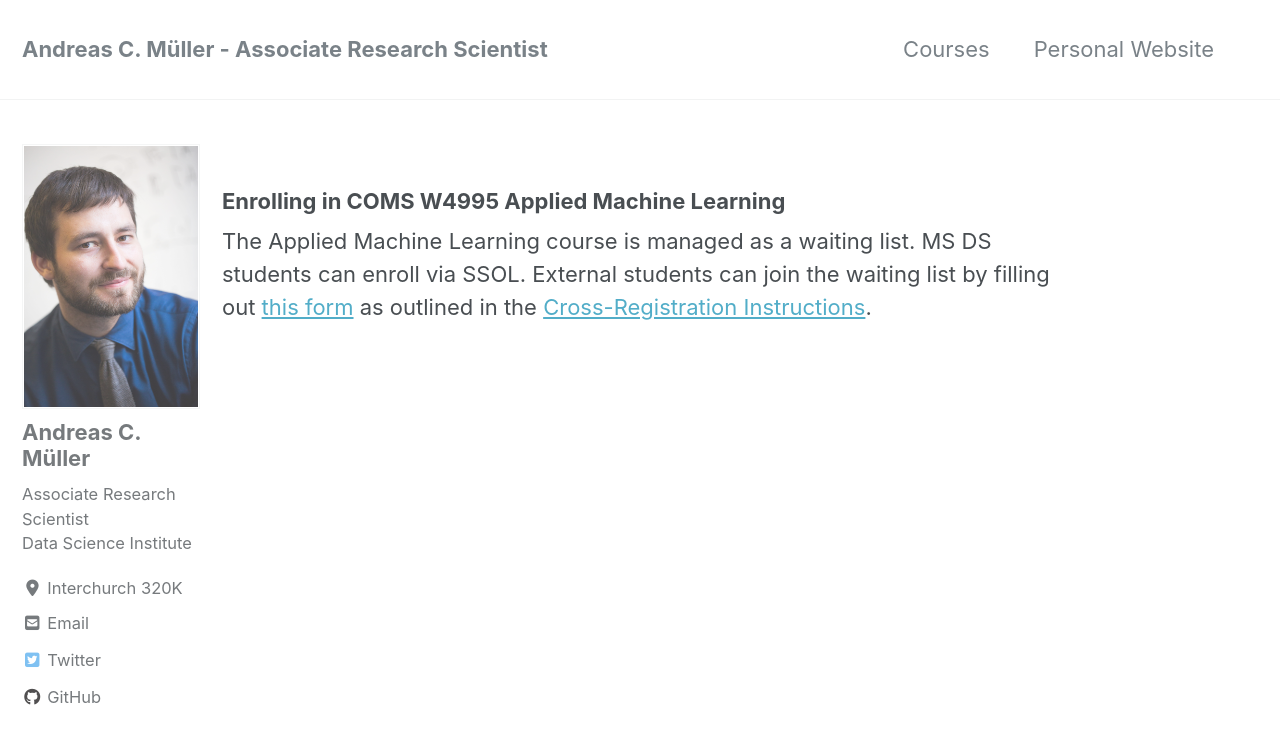
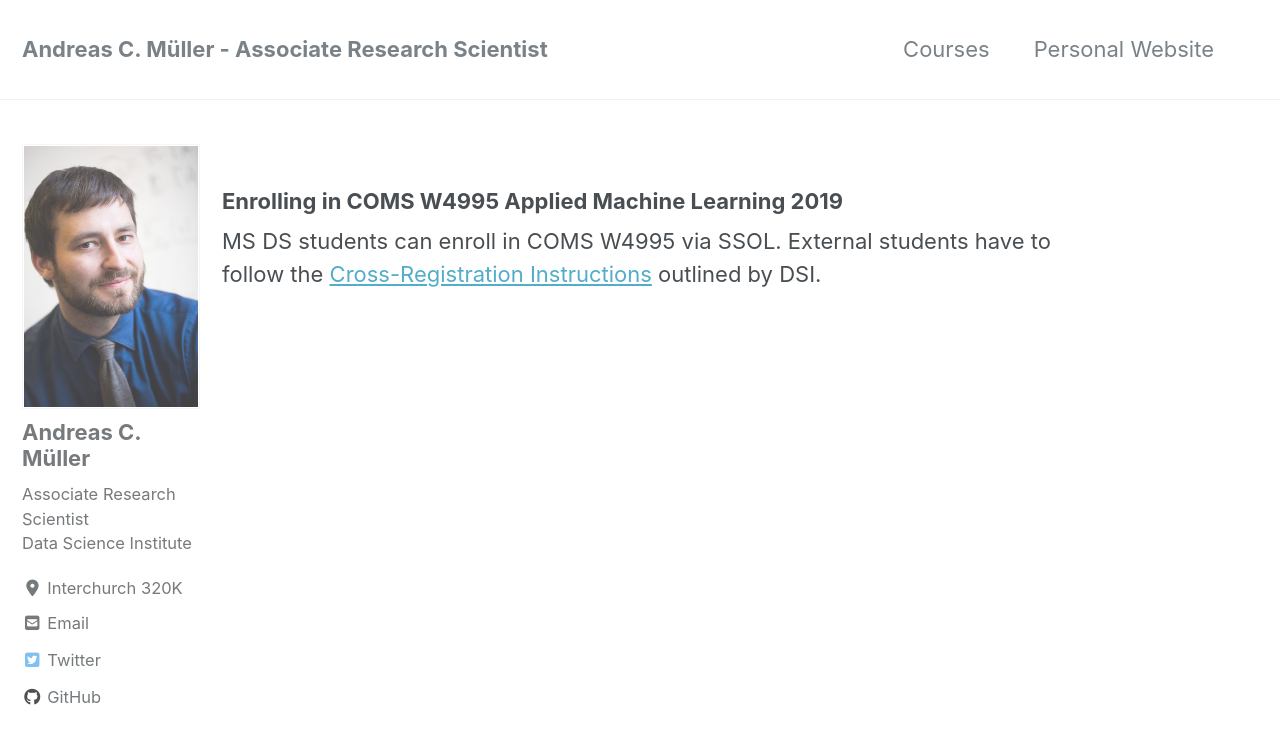
Before and after one commit to amueller/columbia-website, a Jekyll site: the page built from index.html, in a window 1280 px wide and 900 px high. Shown: the top 744 px of the window. Built offline with Jekyll 4.4.1, drawn with Linux system fonts in a browser that asks for light colours; nearby versions of some CDN libraries.

Commit message:
fix enrollment instructions.

```diff
--- a/_layouts/home.html
+++ b/_layouts/home.html
@@ -2,11 +2,8 @@
 layout: single
 ---
 
-<h3>Enrolling in COMS W4995 Applied Machine Learning</h3>
+<h3>Enrolling in COMS W4995 Applied Machine Learning 2019</h3>
 <p>
-The Applied Machine Learning course is managed as a waiting list.
-MS DS students can enroll via SSOL. External students can join the waiting list
-by filling out <a href="https://www.surveymonkey.com/r/AppliedML_Sp18">this
-form</a> as outlined in the <a href="http://datascience.columbia.edu/course-inventory">
-Cross-Registration Instructions</a>.
+MS DS students can enroll in COMS W4995 via SSOL. External students have to follow the <a href="http://datascience.columbia.edu/course-inventory">
+Cross-Registration Instructions</a> outlined by DSI.
 </p>
```
